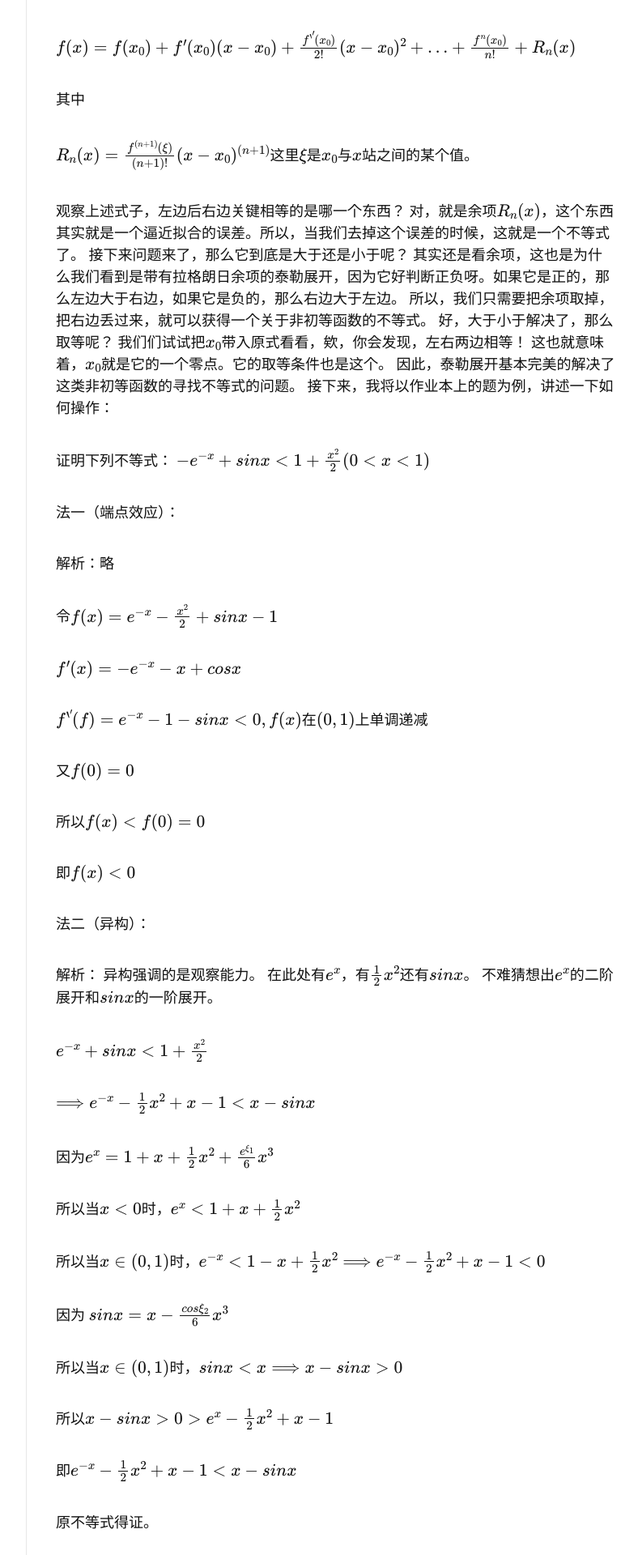
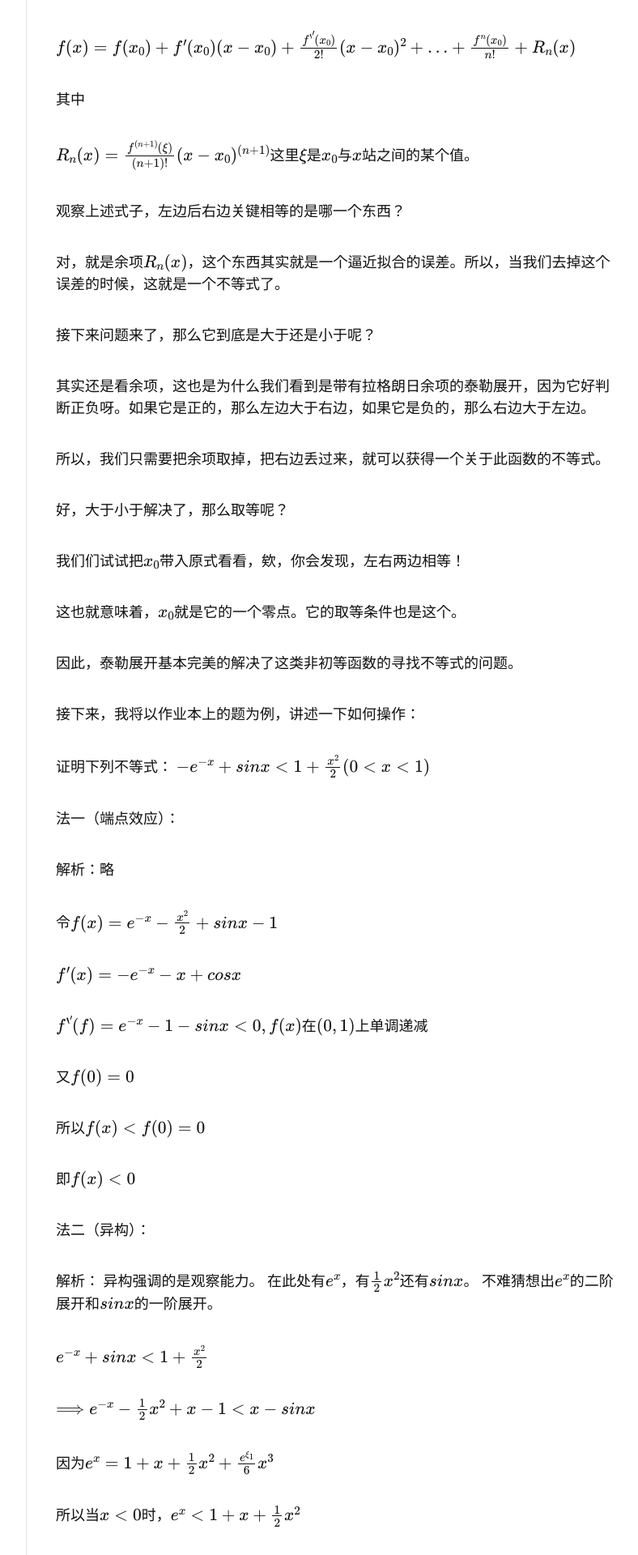
Before and after one commit to cloud-windl/cloud-windl.github.io, a Jekyll site: the page built from _posts/2023-11-20--异构和泰勒展开.md, in a window 1280 px wide. Shown: the part 1770-3690 px from the top of the page at 81% size, without its empty margins (357-1145 px from the left). Built offline with Jekyll 4.4.1, drawn with Linux system fonts in a browser that asks for light colours; nearby versions of some CDN libraries; some web fonts are replaced.

Commit message:
Update 2023-11-20--异构和泰勒展开.md

```diff
--- a/_posts/2023-11-20--异构和泰勒展开.md
+++ b/_posts/2023-11-20--异构和泰勒展开.md
@@ -33,14 +33,23 @@
 $R_n(x)=\frac{f^{(n+1)} (\xi)}{(n+1)!}(x-x_0)^{(n+1)}$这里$\xi$是$x_0$与$x$站之间的某个值。
 
 观察上述式子，左边后右边关键相等的是哪一个东西？
+
 对，就是余项$R_n(x)$，这个东西其实就是一个逼近拟合的误差。所以，当我们去掉这个误差的时候，这就是一个不等式了。
+
 接下来问题来了，那么它到底是大于还是小于呢？
+
 其实还是看余项，这也是为什么我们看到是带有拉格朗日余项的泰勒展开，因为它好判断正负呀。如果它是正的，那么左边大于右边，如果它是负的，那么右边大于左边。
-所以，我们只需要把余项取掉，把右边丢过来，就可以获得一个关于非初等函数的不等式。
+
+所以，我们只需要把余项取掉，把右边丢过来，就可以获得一个关于此函数的不等式。
+
 好，大于小于解决了，那么取等呢？
+
 我们们试试把$x_0$带入原式看看，欸，你会发现，左右两边相等！
+
 这也就意味着，$x_0$就是它的一个零点。它的取等条件也是这个。
+
 因此，泰勒展开基本完美的解决了这类非初等函数的寻找不等式的问题。
+
 接下来，我将以作业本上的题为例，讲述一下如何操作：
 
 证明下列不等式：
```
